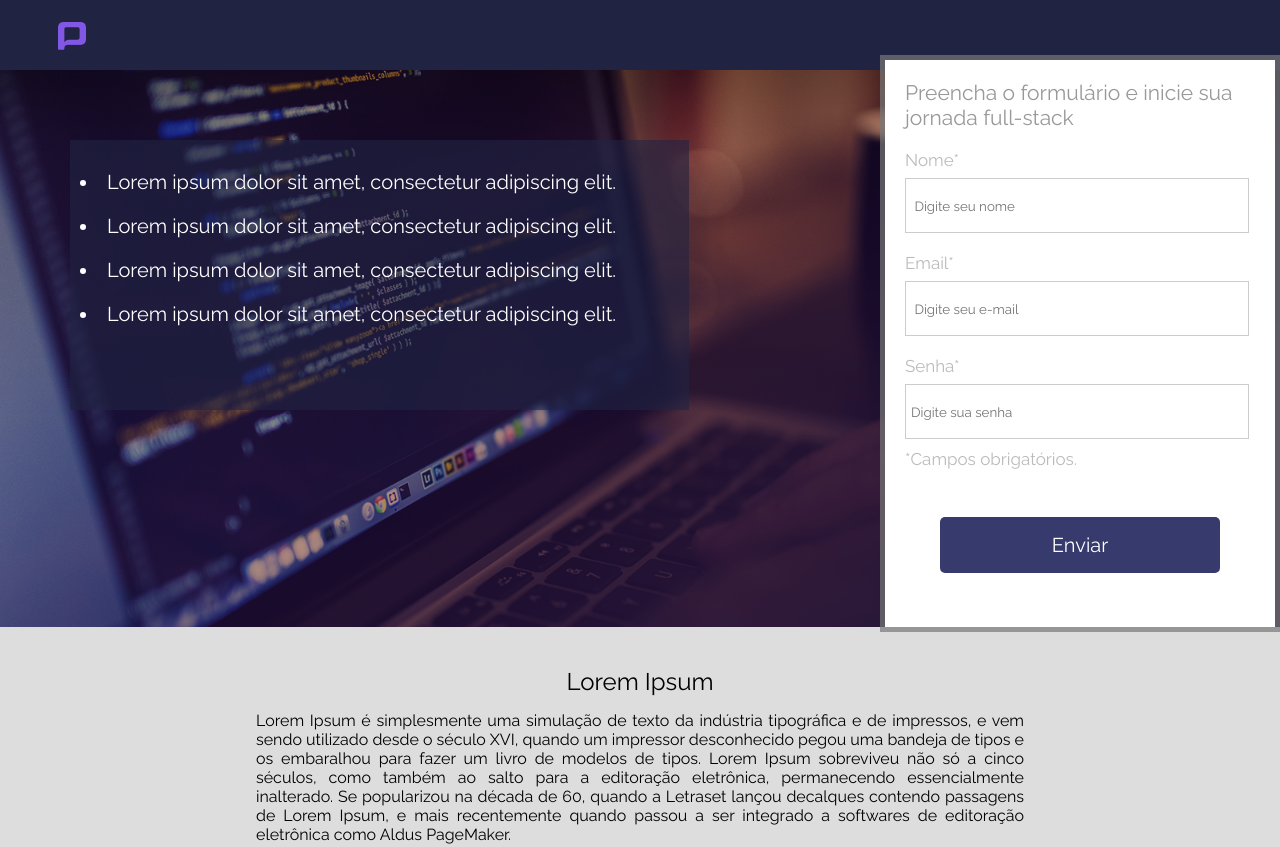
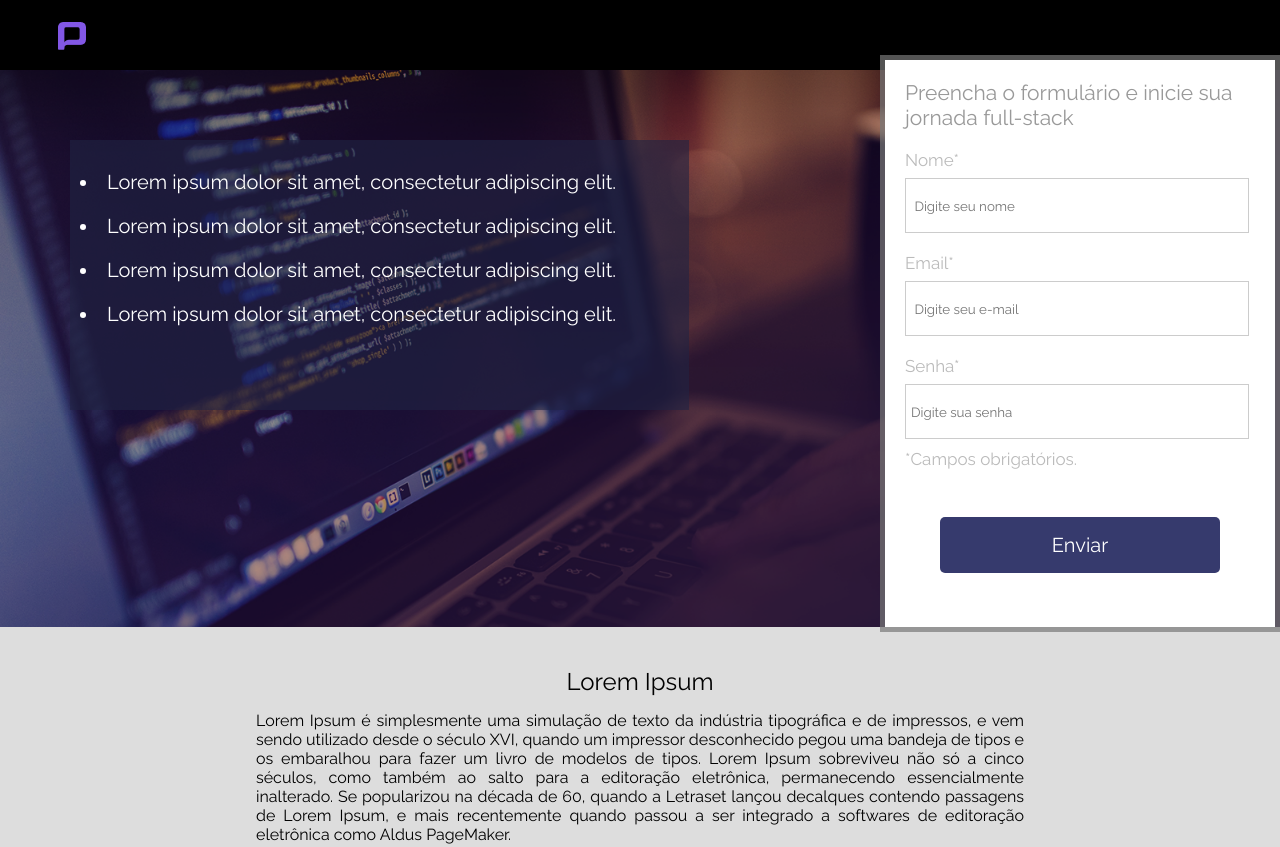
Before and after one commit to EchoShyn/Landing, a plain HTML site: page index.html in a window 1280 px wide. Shown: the top 847 px of the page. Drawn offline with Linux system fonts and the light colour scheme.

Commit message:
Update style.css

```diff
--- a/css/style.css
+++ b/css/style.css
@@ -23,7 +23,7 @@ html,body{
 	padding: 0 2%;
 	width: 100%;
 	height: 70px;
-	background-color: #212343;
+	background-color: black;
 }
 
 .header img{
```
